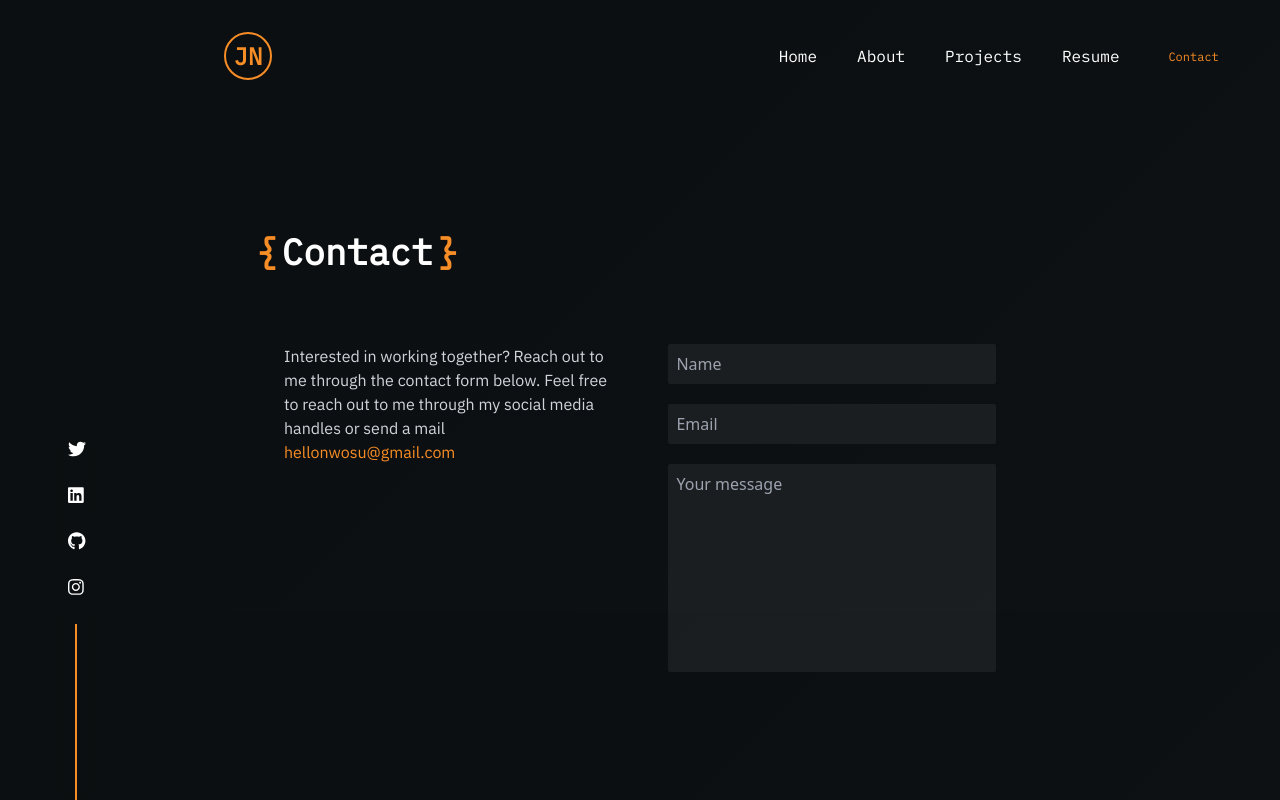
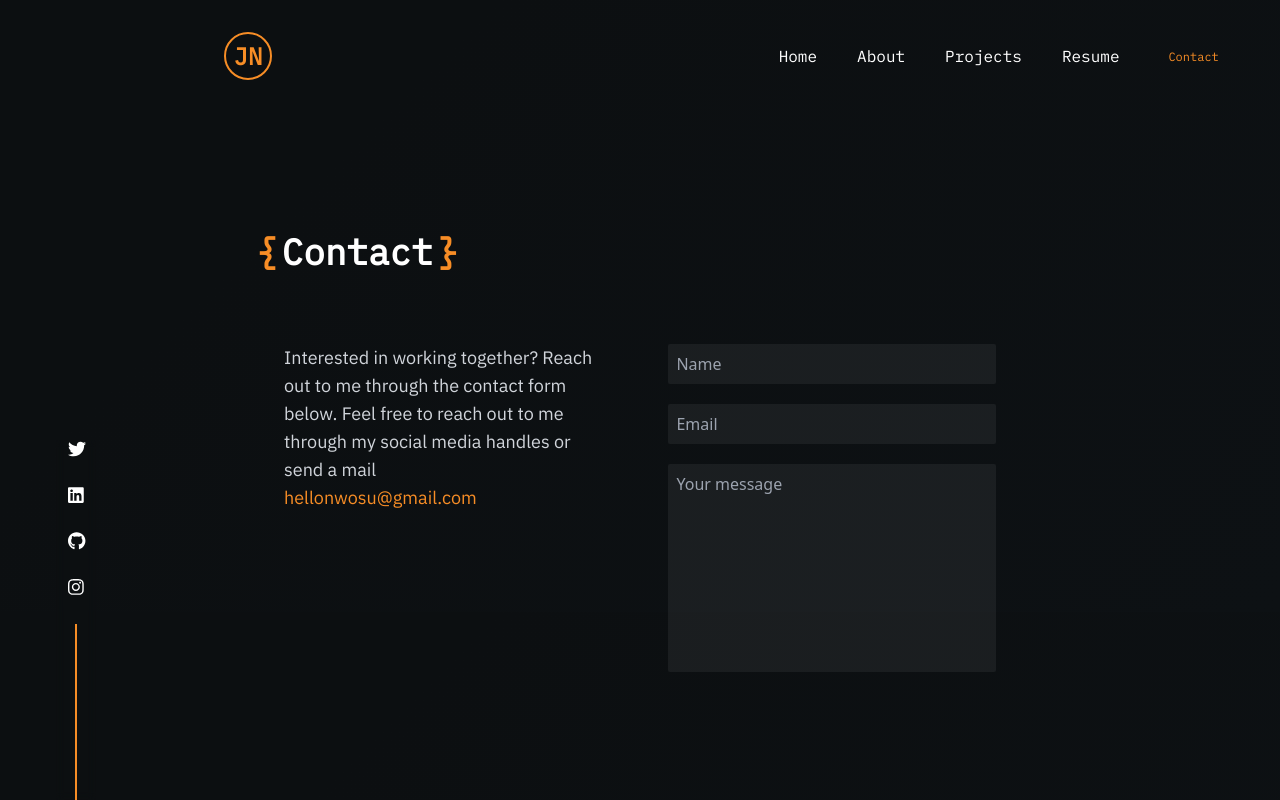
Before and after one commit to JosephChuksN/JosephChuksN, a React (Create React App) app: page /contact in a window 1280 px wide. Built offline with nearby package versions, Linux system fonts and the light colour scheme.

Commit message:
styled contact page

```diff
--- a/src/components/Contact.tsx
+++ b/src/components/Contact.tsx
@@ -9,11 +9,15 @@ const Contact = () => {
     <span className="text-[#F78D26]">{`}`}</span>
     </span>
     <div className="flex flex-col lg:flex-row w-full  gap-10 content-start justify-center px-5 py-3">
-        <span className="text-gray-300 font-para  text-base w-[50%] p-2">
+        <span className="text-gray-300 font-para  text-lg w-[50%] p-2">
         Interested in working together? Reach out to me through the
         contact form below. Feel free to reach out to me
         through my social media handles or send a mail  <br />
-        <a className="text-[#F78D26] " href="mailto:hellonwosu@gmail.com">hellonwosu@gmail.com</a>
+        <span className="text-[#F78D26] transition-all delay-75 duration-300 ease-in-out hover:underline underline-offset-8 ">
+         <a  href="mailto:hellonwosu@gmail.com">
+            hellonwosu@gmail.com
+         </a>
+        </span>
         </span>
         <div className="w-[50%]">
         <form className="flex flex-col gap-5 w-full p-2" action="">
```
